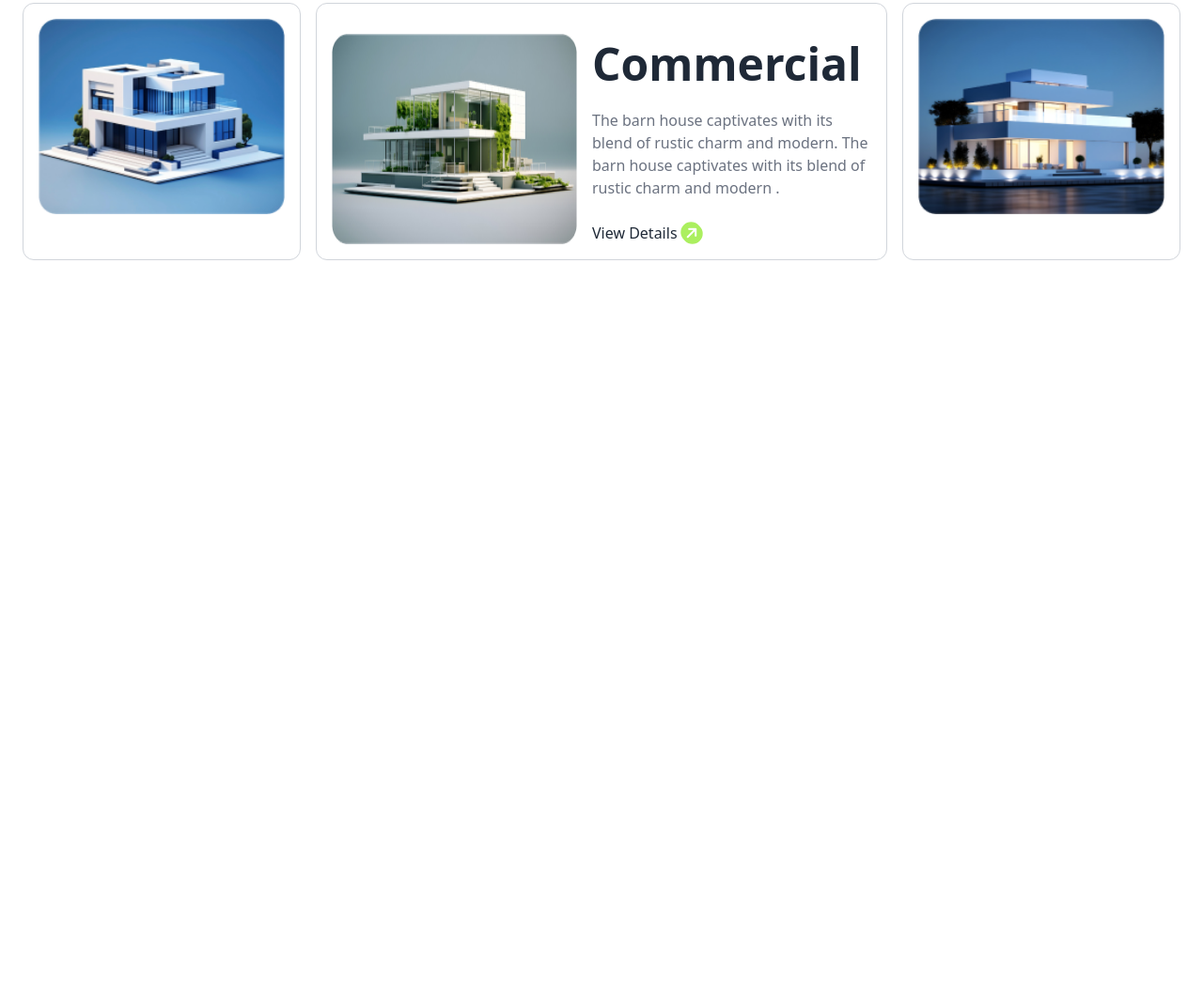
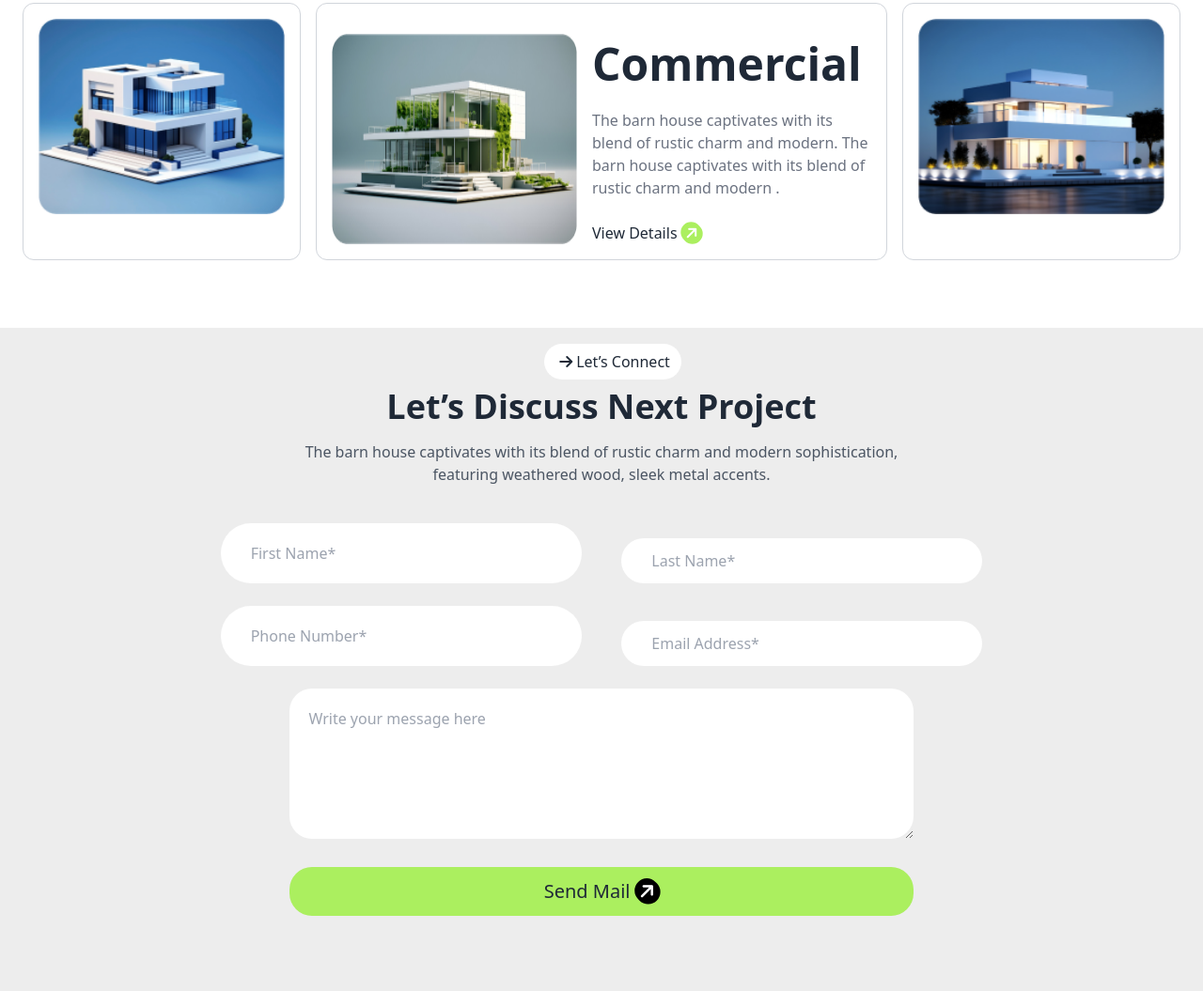
Before and after one commit to Bayzid004/Home-Architecture-Group, a plain HTML site: page index.html in a window 1280 px wide. Shown: the part 2233-3288 px from the top of the page at 94% size. Before the commit the page ends 2637 px from the top, so only its background shows below. Drawn offline with nearby package versions, Linux system fonts and the light colour scheme.

Commit message:
Next project added to the commit

```diff
--- a/index.html
+++ b/index.html
@@ -20,6 +20,7 @@
                 button_1: 'rgb(171, 239, 95)',
                 button_2: 'rgba(171, 239, 95, 0.5)',
                 background_1: '#F4F4F4',
+                background_2: '#ededed',
                 card_1: '#e7c1d3',
                 card_2: '#efda6e',
                 card_3: '#a4dac3',
@@ -249,6 +250,32 @@
                  </div>
             </div>
           </section>
+          <!-- next project -->
+           <section class="bg-background_2">
+            <!-- text -->
+            <div class="text-center space-y-4">
+              <a class="px-3 py-2 bg-white rounded-full"><i class="fa-solid fa-arrow-right px-1"></i>Let’s Connect</a>
+              <h1 class="text-4xl font-bold">Let’s Discuss Next Project</h1>
+              <p class="text-gray-600">The barn house captivates with its blend of rustic charm and modern sophistication, <br> featuring weathered wood, sleek metal accents.</p>
+            </div>
+            <!-- form -->
+            <div class="w-4/6 mx-auto pt-10 pb-8">
+              <div class="lg:flex lg:justify-around space-y-4">
+                <input class="lg:w-96 w-80 px-8 py-3 rounded-full" type="text" placeholder="First Name*">
+                <input class="lg:w-96 w-80 px-8 py-3 rounded-full" type="text" placeholder="Last Name*">
+              </div>
+              <div class="lg:flex lg:justify-around space-y-4 mt-6">
+                <input class="lg:w-96 w-80 px-8 py-3 rounded-full" type="text" placeholder="Phone Number*">
+                <input class="lg:w-96 w-80 px-8 py-3 rounded-full" type="text" placeholder="Email Address*">
+              </div>
+              <div class="lg:w-5/6 w-80 mx-auto lg:px-6 mt-6">
+                <textarea class="w-full h-40 rounded-3xl p-5" name="" id="" placeholder="Write your message here"></textarea>
+              </div>
+              <div class="lg:w-5/6 w-80 mx-auto px-6 mt-6 pb-12">
+                <button class="w-full px-6 py-3 bg-button_1 rounded-3xl text-xl font-medium">Send Mail <i class="fa-solid fa-arrow-right -rotate-45 bg-black text-white rounded-full p-1"></i></button>
+              </div>
+            </div>
+           </section>
     </main>
     <!-- footer section -->
     <footer></footer>
```
